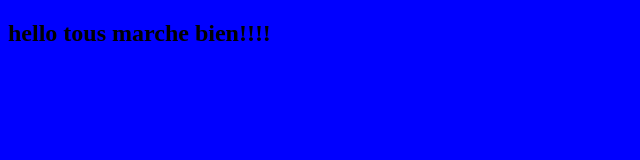
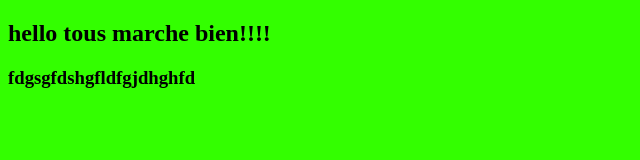
Before and after one commit to Soraya1510/site-web, a plain HTML site: page index.html in a window 1280 px wide. Shown: the whole page, without its empty margins (0-640 px from the left). Drawn offline with Linux system fonts and the light colour scheme.

```diff
--- a/index.html
+++ b/index.html
@@ -8,5 +8,6 @@
 </head>
 <body>
 <h2>hello tous marche bien!!!!</h2>
+<h3>fdgsgfdshgfldfgjdhghfd</h3>
 </body>
 </html>
--- a/style.css
+++ b/style.css
@@ -1,3 +1,3 @@
 body{
-    background-color: blue;
+    background-color: rgb(51, 255, 0);
 }
```
